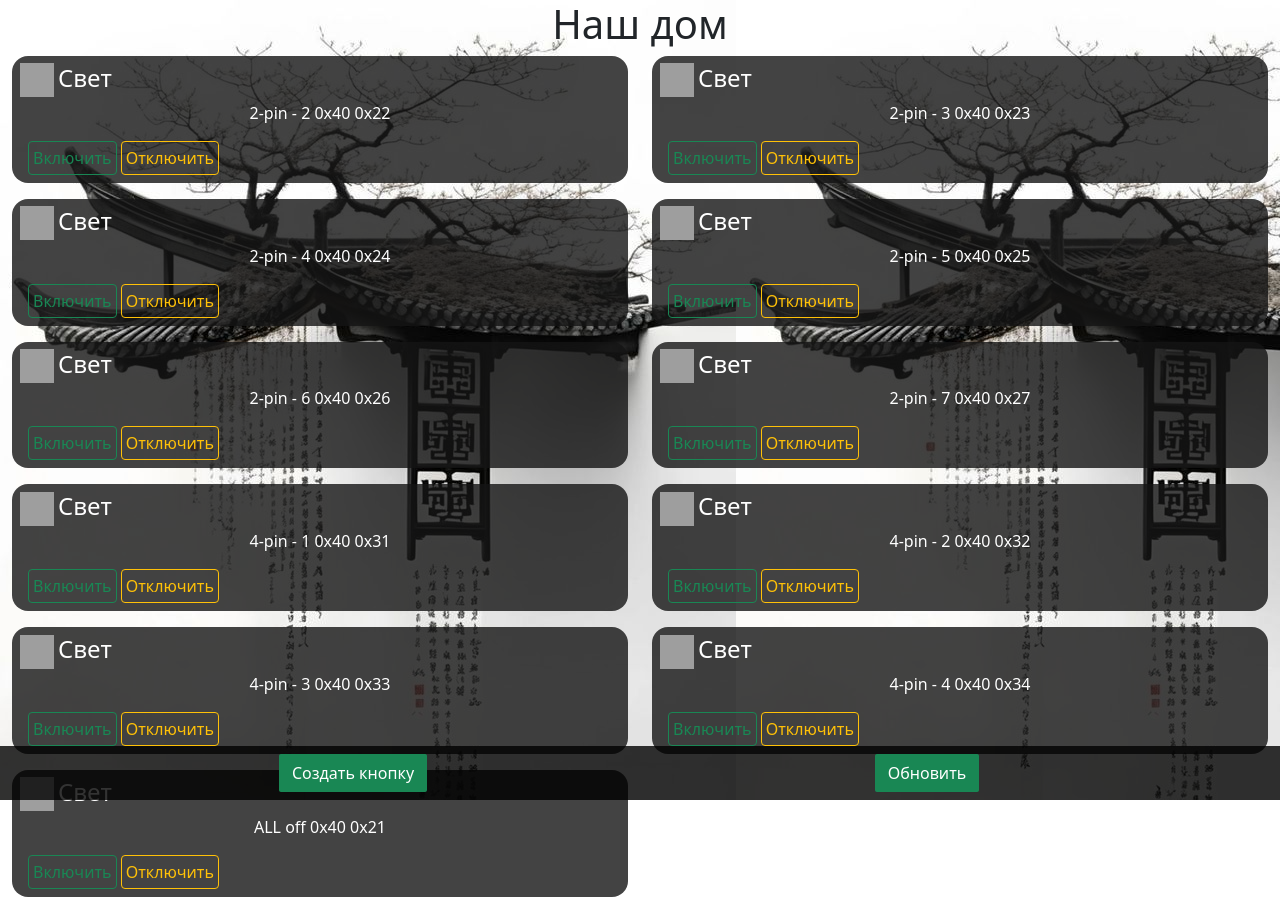
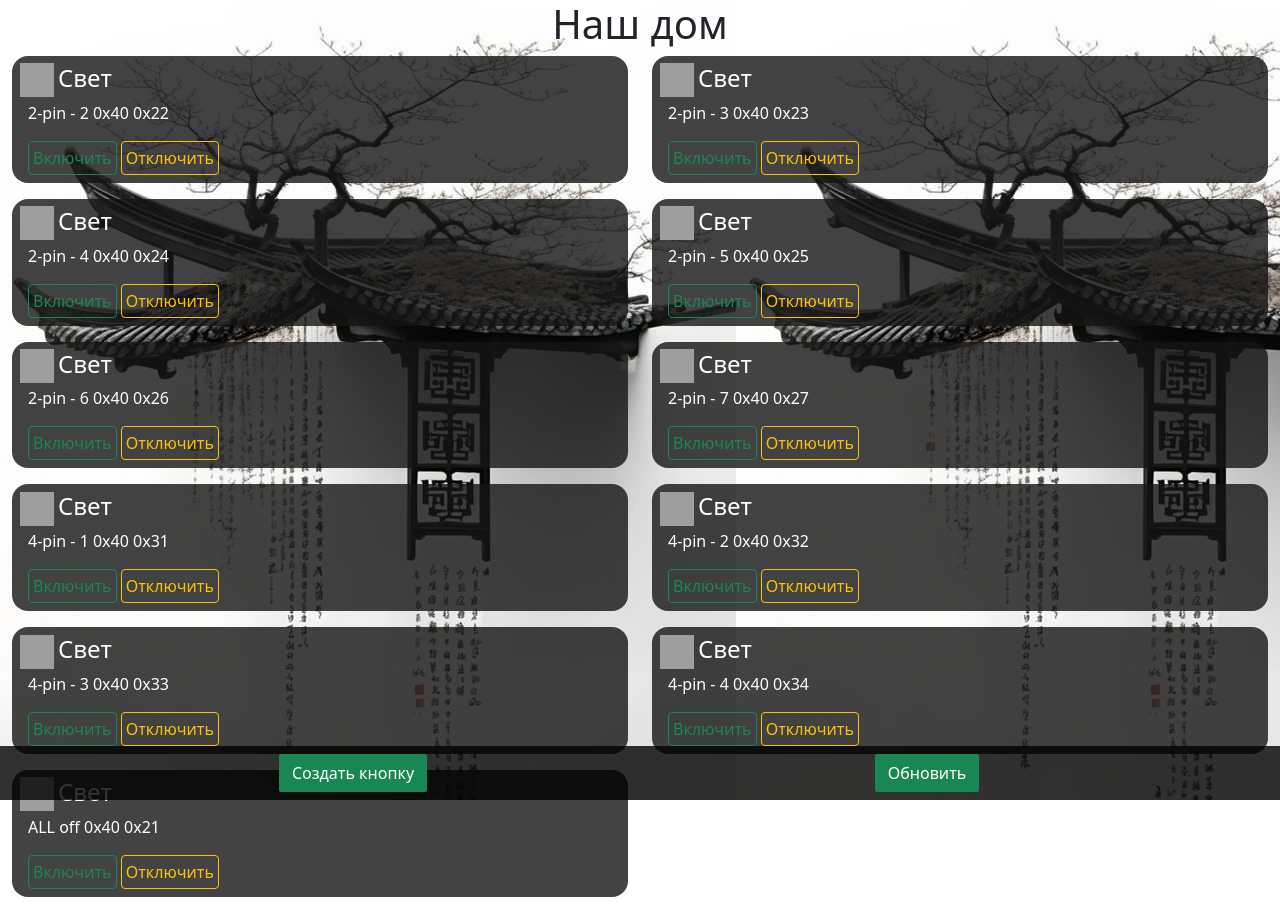
Before and after one commit to MaksoN12340987/RASBERRY, a Django app: page /supply/home/ in a window 1280 px wide. Run offline with Django 5.2, Linux system fonts and the light colour scheme; data comes from the database, SQL or seed files in the repository; parts of the project's set-up code (start-up, migrations or seed data) failed here and were passed over; some libraries are stand-ins or nearby versions; grey boxes are pictures that could not be loaded.

Commit message:
text-start

```diff
--- a/supply/templates/supply/home.html
+++ b/supply/templates/supply/home.html
@@ -21,7 +21,7 @@
             <div class="flex-grow-0"><h4 class="mt-1 ms-1">Свет</h4></div>
           </div>
 
-          <div class="container">
+          <div class="container text-start">
 
             <p>{{ switch.name }}  0x{{ switch.adres_board }}  0x{{ switch.adres_registr }}</p>
 
```
